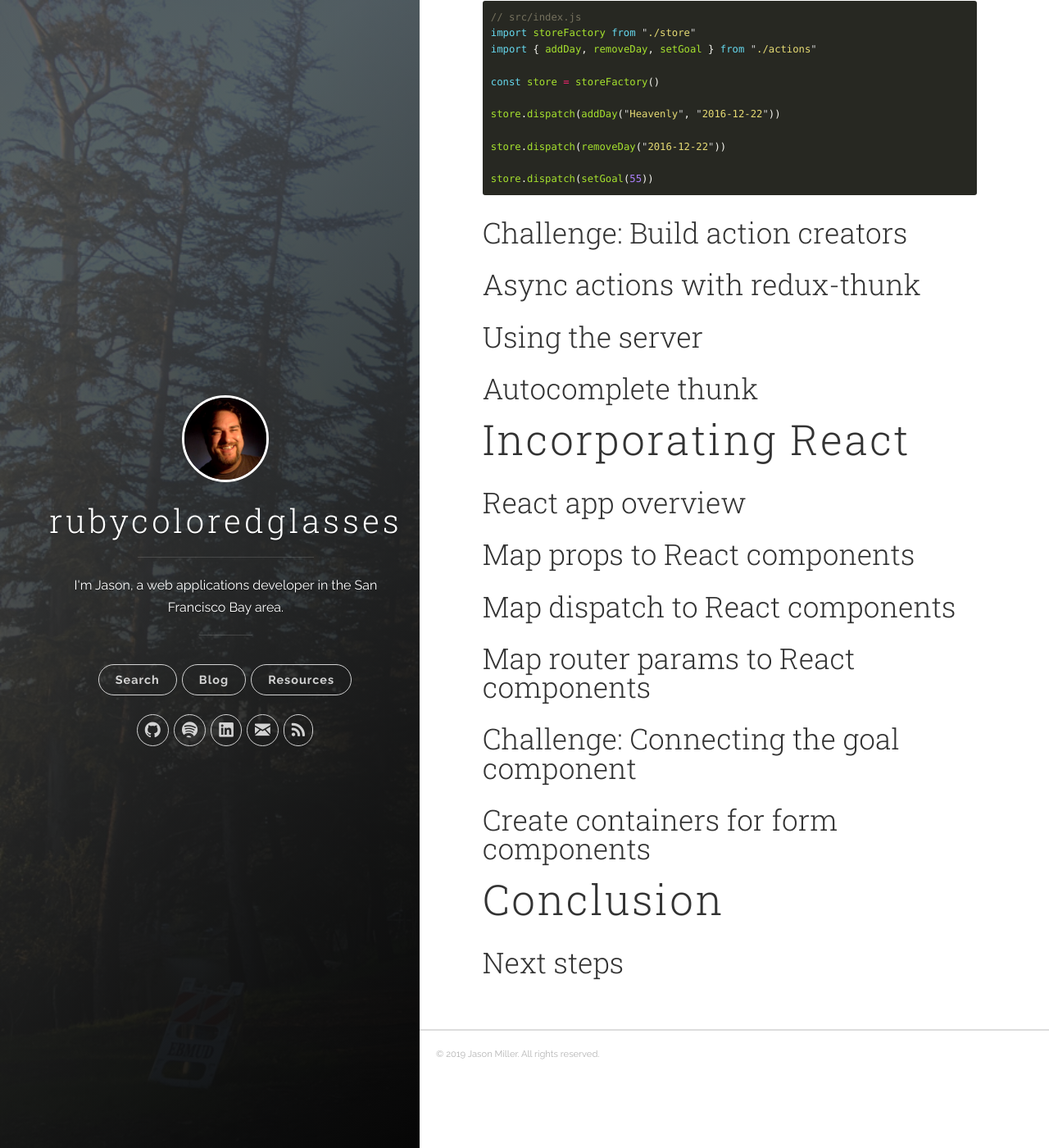
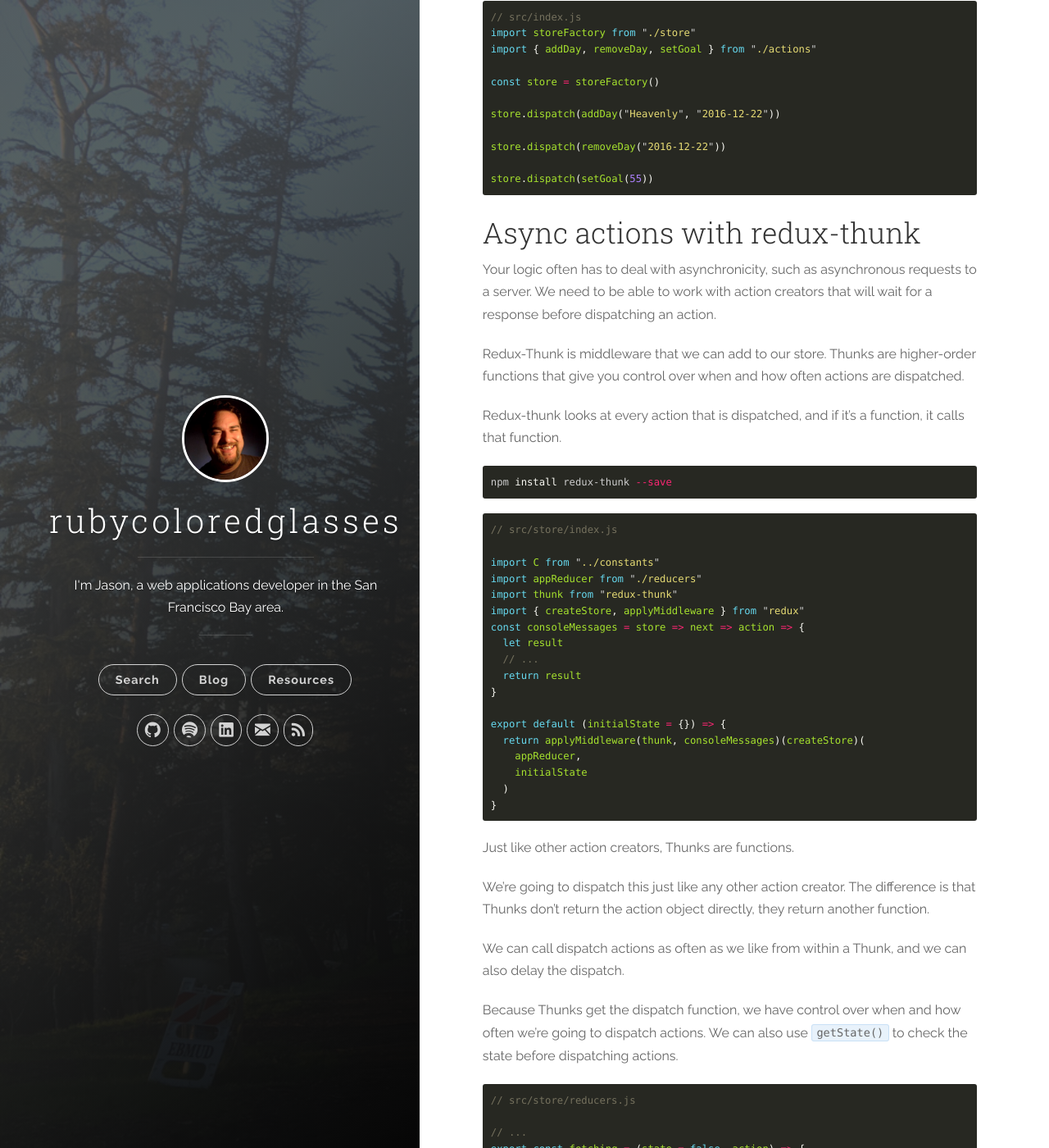
Before and after one commit to redconfetti/redconfetti.github.io, a Jekyll site: the page built from resources/notes/redux.md, in a window 1280 px wide and 1400 px high, scrolled down 32821 px. Shown: the whole window at 82% size. Built offline with Jekyll 4.4.1, drawn with Linux system fonts in a browser that asks for light colours; nearby versions of some CDN libraries; some of the changed text lies outside the part shown.

Commit message:
Adds redux thunk notes

````diff
--- a/resources/notes/redux.md
+++ b/resources/notes/redux.md
@@ -1614,14 +1614,218 @@ store.dispatch(removeDay("2016-12-22"))
 store.dispatch(setGoal(55))
 ```
 
-## Challenge: Build action creators
-
 ## Async actions with redux-thunk
 
-## Using the server
+Your logic often has to deal with asynchronicity, such as asynchronous requests
+to a server. We need to be able to work with action creators that will wait
+for a response before dispatching an action.
+
+Redux-Thunk is middleware that we can add to our store. Thunks are higher-order
+functions that give you control over when and how often actions are dispatched.
+
+Redux-thunk looks at every action that is dispatched, and if it's a function, it calls that function.
+
+```bash
+npm install redux-thunk --save
+```
+
+```javascript
+// src/store/index.js
+
+import C from "../constants"
+import appReducer from "./reducers"
+import thunk from "redux-thunk"
+import { createStore, applyMiddleware } from "redux"
+const consoleMessages = store => next => action => {
+  let result
+  // ...
+  return result
+}
+
+export default (initialState = {}) => {
+  return applyMiddleware(thunk, consoleMessages)(createStore)(
+    appReducer,
+    initialState
+  )
+}
+```
+
+Just like other action creators, Thunks are functions.
+
+We're going to dispatch this just like any other action creator. The difference
+is that Thunks don't return the action object directly, they return another
+function.
+
+We can call dispatch actions as often as we like from within a Thunk, and we can
+also delay the dispatch.
+
+Because Thunks get the dispatch function, we have control over when and how
+often we're going to dispatch actions. We can also use `getState()` to check
+the state before dispatching actions.
+
+```javascript
+// src/store/reducers.js
+
+// ...
+export const fetching = (state = false, action) => {
+  switch (action.type) {
+    case C.FETCH_RESORT_NAMES:
+      return true
+    case C.CANCEL_FETCHING:
+      return false
+    case C.CHANGE_SUGGESTIONS:
+      return false
+    default:
+      return state
+  }
+}
+// ...
+```
+
+```javascript
+// src/actions.js
+
+export const randomGoals = () => (dispatch, getState) => {
+  if (!getState().resortNames.fetching) {
+    dispatch({
+      type: C.FETCH_RESORT_NAMES
+    })
+
+    setTimeout(() => {
+      dispatch({
+        type: C.CANCEL_FETCHING
+      })
+    }, 1500)
+  }
+}
+```
+
+So in this case, if we're not currently fetching resort names, then we'll start
+the process of fetching them. After a second and a half, it will dispatch the
+action to cancel the fetching.
+
+```javascript
+// src/index.js
+
+import storeFactory from "./store"
+import { randomGoals } from "./actions"
+
+const store = storeFactory()
+
+store.dispatch(randomGoals())
+```
+
+Terminal Output:
+
+```
+dispatching action => FETCH_RESORT_NAMES
+dispatching action => CANCEL_FETCHING
+```
+
+What if we dispatched our `randomGoals()` twice?
+
+Terminal Output:
+
+```
+dispatching action => FETCH_RESORT_NAMES
+dispatching action => CANCEL_FETCHING
+```
+
+This is because the state of 'fetching' became true.
 
 ## Autocomplete thunk
 
+Let's imagine that we have an API end-point running on an Express back-end,
+accessible from `/resorts/{search string}`. For example, a request to
+`/resorts/hea` returns `["Heavenly Ski Resort", "Heavens Sonohara"]`.
+
+We want to use this to provide suggestions of resorts to choose from in a
+search field.
+
+In order to make an AJAX request to the suggestions server, we'll use a library
+called isomorphic-fetch.
+
+```bash
+$ npm install isomorphic-fetch -save
+```
+
+This library is an implementation of the
+[whatwg fetch specification](https://fetch.spec.whatwg.org/) that works in
+NodeJS and the browser. This is a standard for fetching resources from APIs.
+
+```javascript
+// src/index.js
+
+import storeFactory from "./store"
+import { suggestResortNames } from "./actions"
+
+const store = storeFactory()
+
+store.dispatch(suggestResortNames("hea"))
+```
+
+```javascript
+// src/actions.js
+import C from './constants'
+import fetch from 'isomorphic-fetch'
+
+export function addDay(resort, date, powder=false, backcountry=false) {
+  return {
+    type: C.ADD_DAY,
+    payload: { resort, date, powder, backcountry }
+  }
+}
+
+// ...
+
+export const suggestResortNames = value => (dispatch) {
+  dispatch({
+    type: C.FETCH_RESORT_NAMES
+  })
+
+  fetch('http://localhost:3333/resorts/' + value)
+    .then(response => response.json())
+    .then(suggestions => {
+      dispatch({
+        type: C.CHANGE_SUGGESTIONS,
+        payload: suggestions
+      })
+    })
+    .catch(error => {
+      dispatch({
+        addError(error.message)
+      })
+      dispatch({
+        type: C.CANCEL_FETCHING
+      })
+    })
+}
+```
+
+Our function returned by the thunk `suggestResortNames` could accept both the
+`dispatch` and `getState` methods, but it only needs the `dispatch` function.
+
+Console Output:
+
+```
+dispatching action => FETCH_RESORT_NAMES
+dispatching action => CHANGE_SUGGESTIONS
+```
+
+A half second after the first line, the `CHANGE_SUGGESTIONS` shows up after
+the suggestions are received from the API and added to the state.
+
+You can stop the server you're running and refresh the page, and this will
+result in the errors.
+
+Console Output:
+
+```
+dispatching action => FETCH_RESORT_NAMES
+dispatching action => ADD_ERROR
+dispatching action => CANCEL_FETCHING
+```
+
 # Incorporating React
 
 ## React app overview
````
